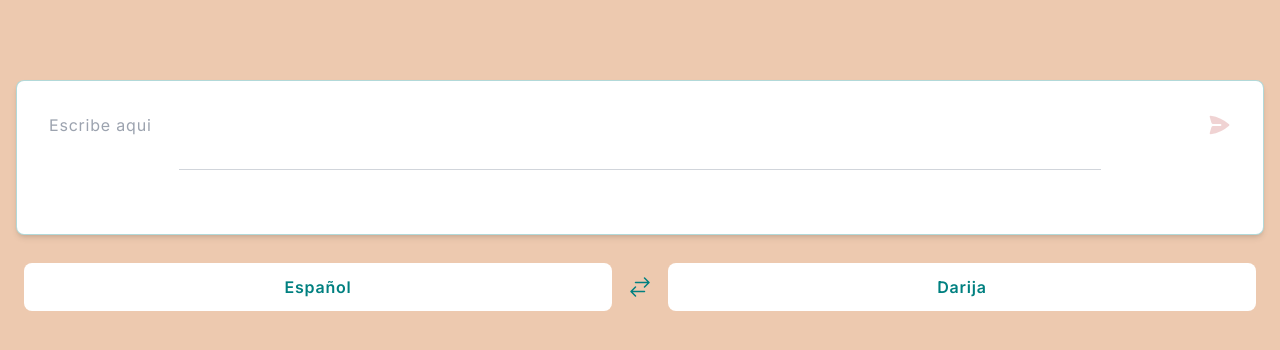
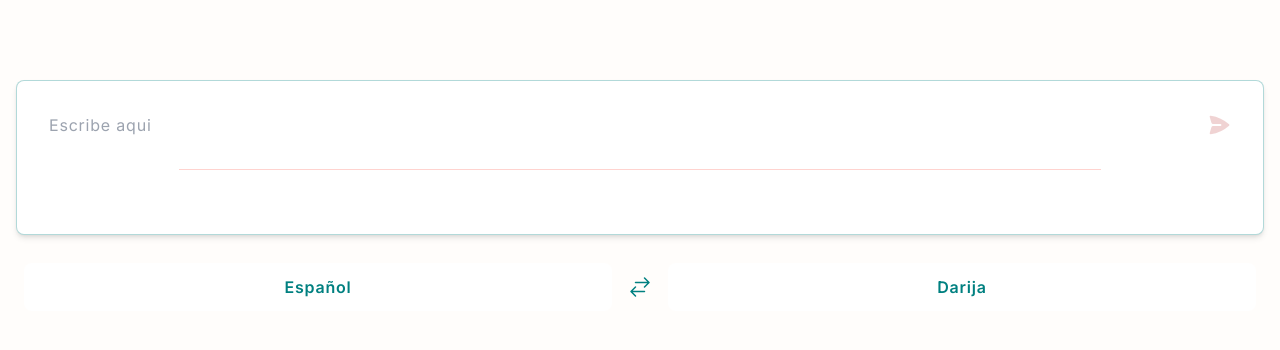
Before and after one commit to abdelkee/darija-translate, a Next.js app: page / in a window 1280 px wide. Shown: the top 350 px of the page. Built offline with nearby package versions, Linux system fonts and the light colour scheme; no server answers.

Commit message:
test colors

```diff
--- a/src/app/page.tsx
+++ b/src/app/page.tsx
@@ -106,7 +106,7 @@ function HomePage() {
             </div>
           )}
         </form>
-        <div className="w-3/4 self-center border-t border-gray-300"></div>
+        <div className="w-3/4 self-center border-t border-accent/30"></div>
         <div className="p-6 w-full">
           <p
             className={` ${
--- a/tailwind.config.ts
+++ b/tailwind.config.ts
@@ -20,7 +20,7 @@ const config: Config = {
         secondary: '#6050DC',
         accent: '#FF6F61',
         highlight: '#E6AF2E',
-        bg: '#EDC9AF',
+        bg: '#FFFDFB',
         typography: '#008080',
         neutral: '#ffffff'
       }
```
Also changed, not shown: public/manifest.json.
